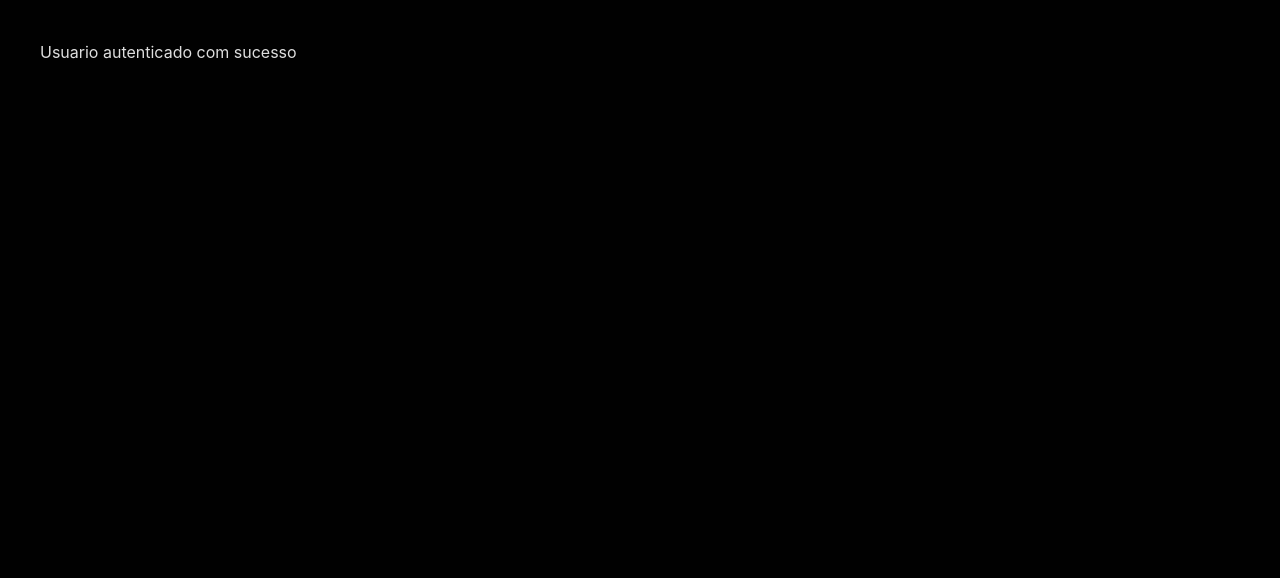
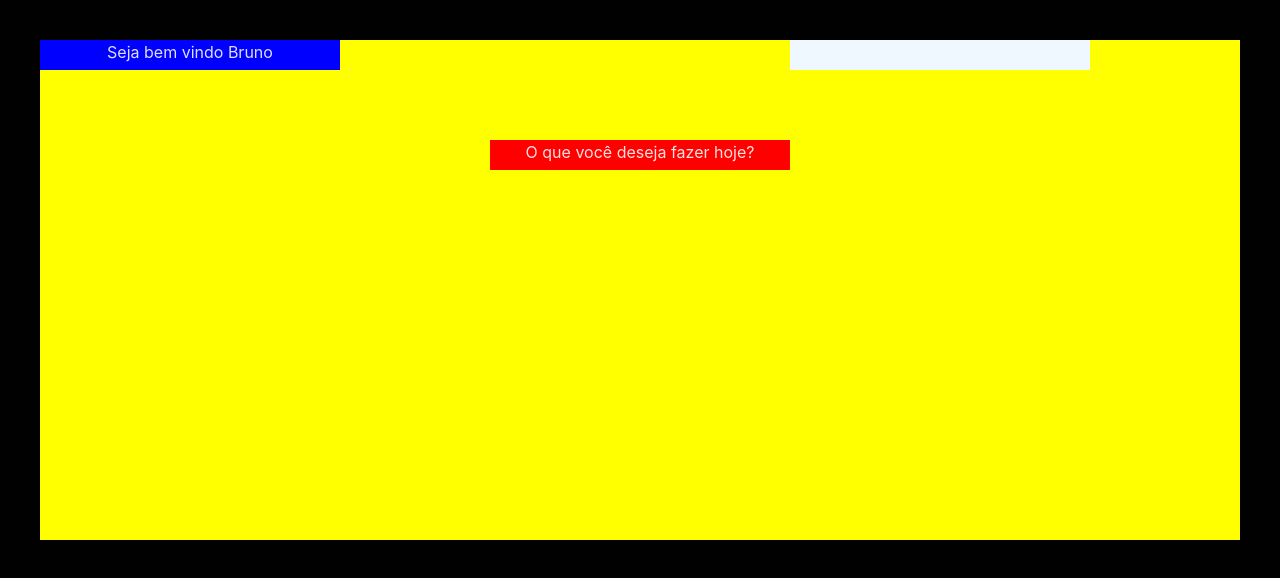
Before and after one commit to brunofragaa97/projeto-login, a React (Vite) app in the folder projeto-login/: page /dashboard-principal in a window 1280 px wide. Shown: the top 578 px of the page. Built offline with nearby package versions, Linux system fonts and the light colour scheme.

Commit message:
Criado nova branch / Dashboard criado(tela subsequente ao realizar login) / Componente conectado ao server pela api fetch.

```diff
--- a/projeto-login/src/DashBoard.jsx
+++ b/projeto-login/src/DashBoard.jsx
@@ -1,9 +1,56 @@
-function DashBoard (){
+import { useEffect, useState } from "react";
+import { Navigate, useNavigate } from "react-router-dom";
+import './Styles/desktop/dashbord.css'
+
+function DashBoard() {
+  const navigate = useNavigate();
+  const usuarioLogado = localStorage.getItem('usuarioLogado')
+  const [username, setUsername] = useState(usuarioLogado)
+
+  useEffect(() => {
+    const testandoServidor = async () => {
+      if (!username) {
+        console.log("nome de usuario não definido")
+      } else {
+        console.log (`enviando corretamento o user '${username}' ao servidor`)
+        try {
+          const response = await fetch(`http://localhost:5000/api/validar-usuario?username=${username}`, {
+            method: 'GET',
+
+          });
+
+          const servidor = await response.json();
+          if (response.ok) {
+            console.log(servidor.message)
+          }
 
 
 
-return <div>Usuario autenticado com sucesso</div>
+        } catch {
+          console.log("Erro ao conectar no servidor ERRO CAIU NO CATCH")
+          navigate('/')
+        }
+      }
+    };
+    testandoServidor()
+  }, [])
 
+
+
+
+  return (
+    <div>
+      <div className="main-container-dashboard">
+        <div className="span1-container">Seja bem vindo Bruno</div>
+
+        <div className="span2-container">O que você deseja fazer hoje?
+        </div>
+        <div className="main-container-opcoes"></div>
+      </div>
+    </div >
+  )
 }
 
+
+
 export default DashBoard;
--- /dev/null
+++ b/projeto-login/src/Styles/desktop/dashbord.css
@@ -0,0 +1,25 @@
+.main-container-dashboard{
+    background-color: yellow;
+    display: flex;
+    width:1200px;
+    height: 500px;
+
+}.span1-container{
+    background-color: blue;
+    width: 300px;
+    height: 30px;
+}.span2-container{
+    display: -ms-inline-flexbox;
+    margin-top: 100px;
+    margin-left: 150px;
+    background-color: red;
+    width: 300px;
+    height: 30px;
+}
+.main-container-opcoes{
+    display: flex;
+    background-color:aliceblue;
+    width: 300px;
+    height: 30px;
+    marg
+}
--- a/projeto-login/src/TelaLogin.jsx
+++ b/projeto-login/src/TelaLogin.jsx
@@ -10,27 +10,30 @@ function TelaLogin() {
   const [password, setPassword] = useState("");
   const [errorLogin, setErrorLogin] = useState("")
 
-const navigate = useNavigate();
+  const navigate = useNavigate();
 
 
-  const loginClick = async (event) => {
-    event.preventDefault();
-    if (password.length < 6) {
-      return setErrorLogin("Senha não pode conter menos que 6 caracteres")
-    }
-    else {
-      try {
-        const response = await fetch('http://localhost:5000/api/login', {
-          method: 'POST',
-          headers: { 'Content-Type': 'application/json' },
-          body: JSON.stringify({ username, password }),
+  const loginClick = async (event) => { // Declara uma função assíncrona (função seta - arrow function). É usada porque ela lida com operações assíncronas (como chamadas à API) com `await`.
+    event.preventDefault(); // Evita o comportamento padrão do evento, que no caso de formulários seria recarregar a página ao enviar.
+
+    if (password.length < 6) { // Verifica se o comprimento da senha é menor que 6 caracteres.
+      return setErrorLogin("Senha não pode conter menos que 6 caracteres"); // Define uma mensagem de erro usando a função `setErrorLogin`. O `return` interrompe a execução da função.
+    } else { // Caso a senha tenha 6 ou mais caracteres, segue com a tentativa de login.
+      try { // Inicia um bloco `try`, que tenta executar o código e permite capturar erros no bloco `catch`.
+        const response = await fetch('http://localhost:5000/api/login', { // Faz uma requisição HTTP para a API usando `fetch`, que retorna uma promessa. `await` espera a resposta ser resolvida.
+          method: 'POST', // Define o método HTTP da requisição como POST, usado para enviar dados ao servidor.
+          headers: { 'Content-Type': 'application/json' }, // Adiciona cabeçalhos HTTP, indicando que o corpo da requisição será JSON.
+          body: JSON.stringify({ username, password }), // Converte um objeto JavaScript com `username` e `password` para uma string JSON, que será enviada no corpo da requisição.
         });
 
         const servidor = await response.json();
         if (response.ok) {
           console.log(` ${servidor.message} / ${servidor.user} / ${servidor.token} /`);
           setErrorLogin(servidor.message)
-          navigate("/dashboard-principal");
+          localStorage.setItem('authToken', servidor.token);
+          localStorage.setItem('usuarioLogado', username);
+          navigate(`/dashboard-principal?loginauth-${servidor.token}`);
+
 
 
         } else {
```
Also changed, not shown: projeto-login/src/Styles/mobile/dashboard.css (added), 2 other files (tests, documents, lock files or other folders).
